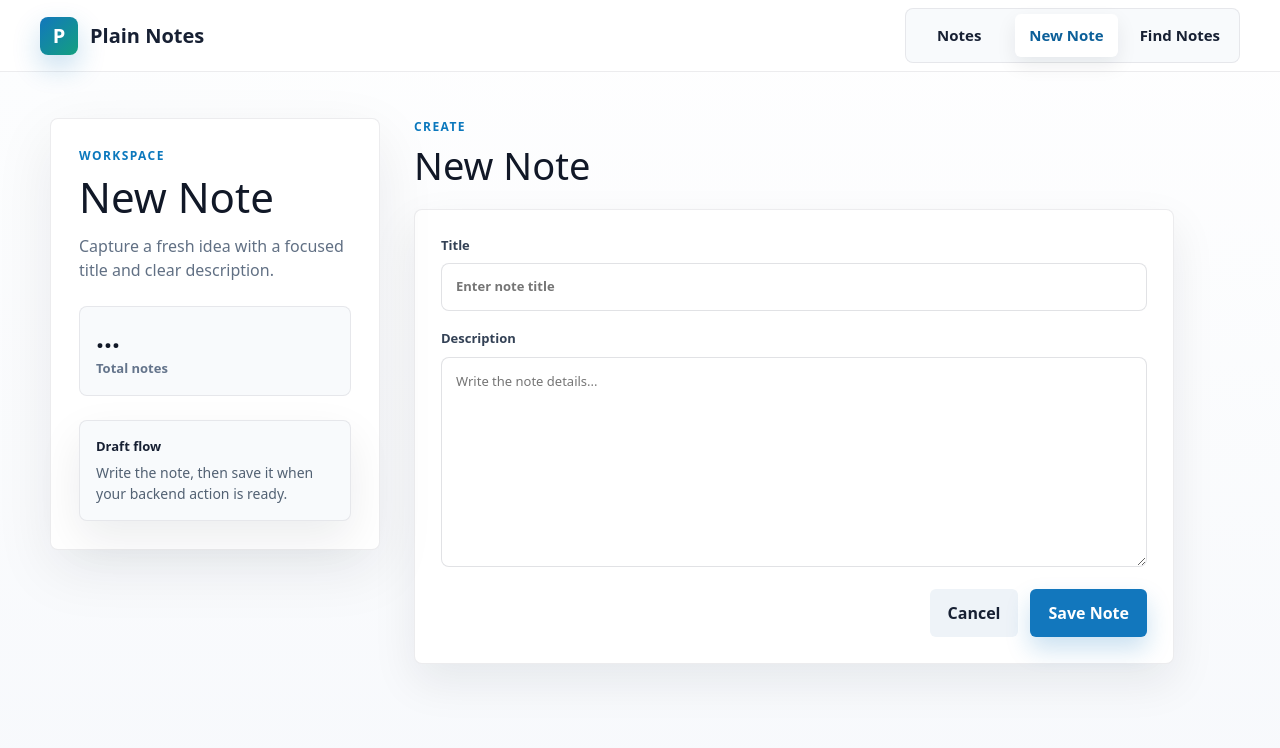
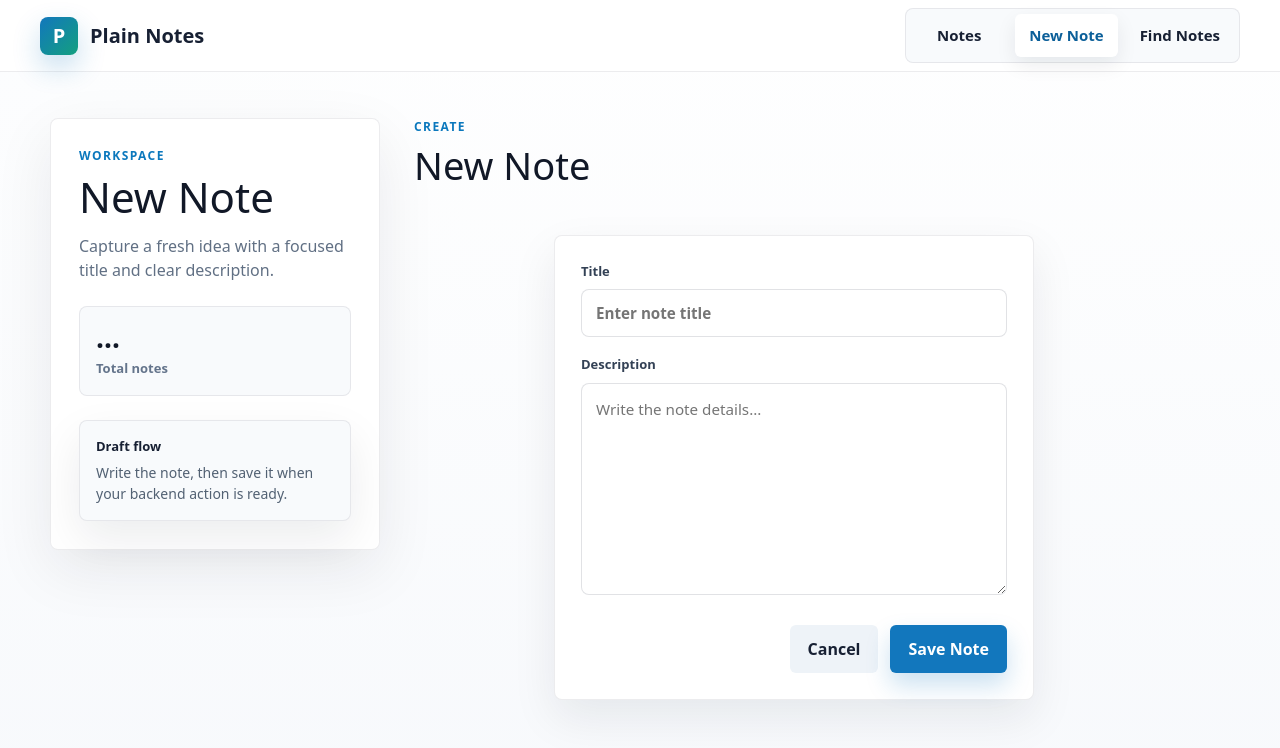
Before and after one commit to Harshilk2799/Full-Stack-Note-App-Tanstack-Query, a React (Vite) app in the folder frontend/: page /new in a window 1280 px wide. Shown: the top 748 px of the page. Built offline with nearby package versions, Linux system fonts and the light colour scheme; no server answers.

Commit message:
Design of Edit Page in Note App.

```diff
--- a/frontend/src/index.css
+++ b/frontend/src/index.css
@@ -36,3 +36,80 @@ input {
   text-decoration: none;
   color: inherit;
 }
+
+.note-form {
+  max-width: 480px;
+  margin: 3rem auto; /* centers horizontally, adds vertical breathing room */
+  padding: 2rem;
+  display: flex;
+  flex-direction: column;
+  gap: 1.25rem;
+  background: #fff;
+  border-radius: 12px;
+  box-shadow: 0 2px 12px rgba(0, 0, 0, 0.08);
+}
+
+.note-form label {
+  display: flex;
+  flex-direction: column;
+  gap: 0.4rem;
+  font-size: 0.9rem;
+  color: #374151;
+}
+
+.note-form input,
+.note-form textarea {
+  padding: 0.65rem 0.85rem;
+  border: 1px solid #d1d5db;
+  border-radius: 8px;
+  font-size: 0.95rem;
+  font-family: inherit;
+  resize: vertical;
+}
+
+.note-form input:focus,
+.note-form textarea:focus {
+  outline: none;
+  border-color: #6366f1;
+  box-shadow: 0 0 0 3px rgba(99, 102, 241, 0.15);
+}
+
+.form-actions {
+  display: flex;
+  justify-content: flex-end;
+  gap: 0.75rem;
+  margin-top: 0.5rem;
+}
+
+.primary-action {
+  background: #6366f1;
+  color: #fff;
+  border: none;
+  padding: 0.6rem 1.4rem;
+  border-radius: 8px;
+  font-weight: 500;
+  cursor: pointer;
+}
+
+.primary-action:hover {
+  background: #4f46e5;
+}
+
+.secondary-action {
+  padding: 0.6rem 1.4rem;
+  border-radius: 8px;
+  color: #6b7280;
+  text-decoration: none;
+  border: 1px solid #d1d5db;
+}
+
+.secondary-action:hover {
+  background: #f3f4f6;
+}
+.form-title {
+  margin: 0 0 0.5rem;
+  font-size: 1.25rem;
+  font-weight: 600;
+  color: #111827;
+  text-align: center;
+}
--- a/frontend/src/pages/EditNotePage.jsx
+++ b/frontend/src/pages/EditNotePage.jsx
@@ -24,6 +24,7 @@ function EditNotePage() {
     // },
     onSuccess: () => {
       console.log("Note has been updated!");
+      navigate(`/view-note/${params.id}`);
     },
     onMutate: async (data) => {
       const note = data.payload;
@@ -74,13 +75,13 @@ function EditNotePage() {
       id: params.id,
       payload: { title: title, description: description },
     });
-    navigate(`/view-note/${params.id}`);
   }
 
   return (
     <>
       {data && (
         <form className="note-form" onSubmit={handleSubmit}>
+          <h2 className="form-title">Edit Note</h2>
           <label>
             <span>Title</span>
             <input
```
